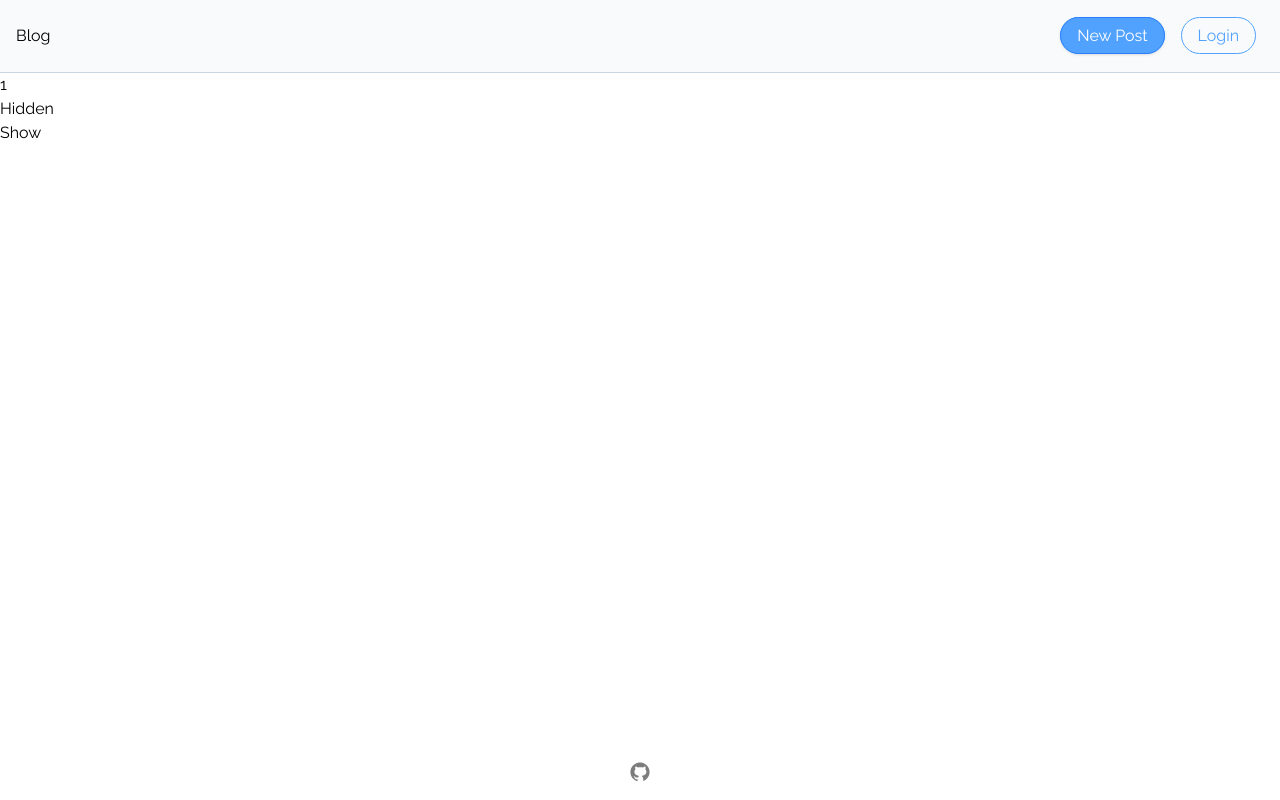
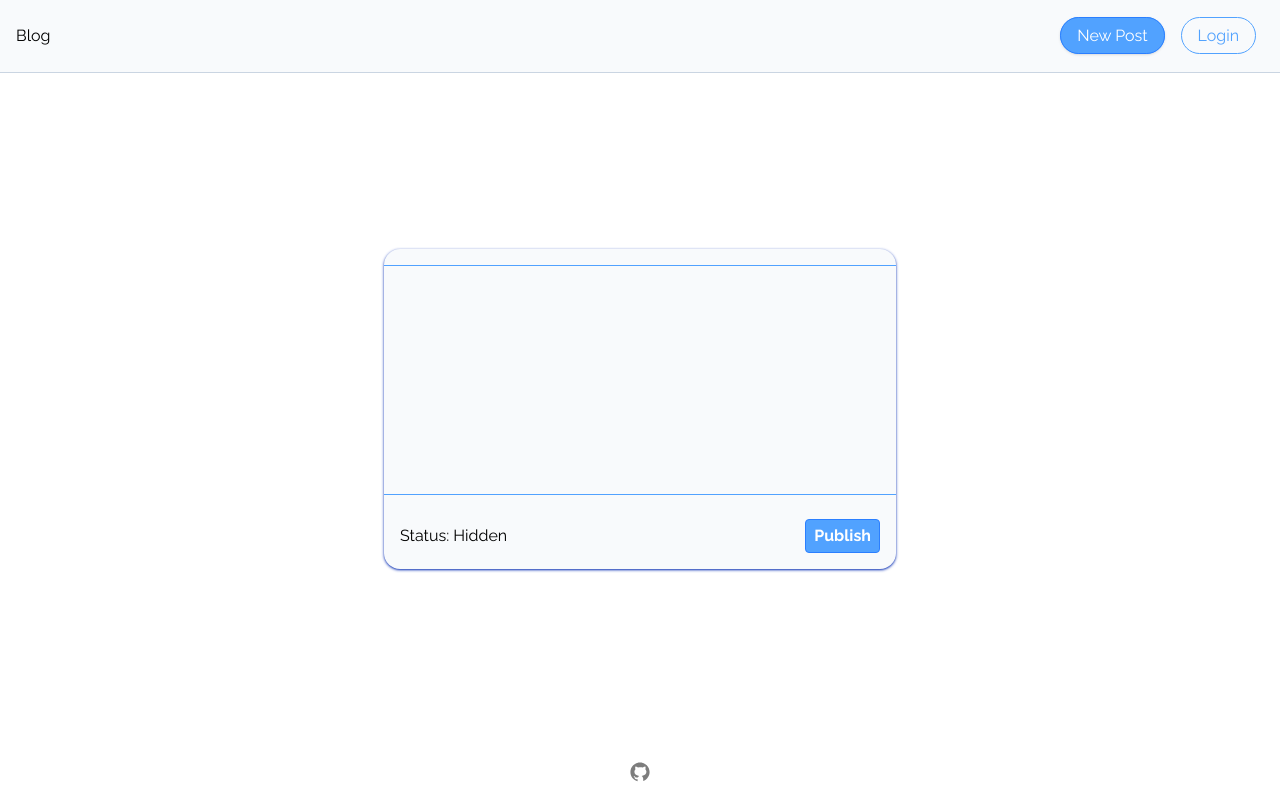
Before and after one commit to uwuzumaki/odin-blog-admin, a React (Vite) app: page /post/1 in a window 1280 px wide. Built offline with nearby package versions, Linux system fonts and the light colour scheme; no server answers.

Commit message:
Added styling for post page

```diff
--- a/src/Components/Postpage/PostPage.jsx
+++ b/src/Components/Postpage/PostPage.jsx
@@ -6,26 +6,34 @@ const PostPage = () => {
   const location = useLocation();
   const [post, setPost] = useState("");
   const [visibility, setVisibility] = useState("");
+  const [loadingPost, setLoadingPost] = useState(false);
+  const [updating, setUpdating] = useState(false);
 
   const getPost = async (currentLocation) => {
     const url = `http://localhost:3000/post/${currentLocation}`;
     try {
+      setLoadingPost(true);
       const data = await axios.get(url);
       setVisibility(data.data.status);
       setPost(data.data);
     } catch (err) {
       console.log(err);
+    } finally {
+      setLoadingPost(false);
     }
   };
 
   const toggleVis = async (currentLocation) => {
     const url = `http://localhost:3000/post/${currentLocation}`;
     try {
+      setUpdating(true);
       const data = await axios.put(url, {}, { withCredentials: true });
       setPost(data.data);
       setVisibility(!visibility);
     } catch (err) {
       console.log(err);
+    } finally {
+      setUpdating(false);
     }
   };
 
@@ -35,16 +43,39 @@ const PostPage = () => {
   }, []);
 
   return (
-    <div className="flex-1">
-      <p>{location.pathname.split("/")[2]}</p>
-      <p>{post.title}</p>
-      <p>{post.content}</p>
-      <p> {visibility ? "Displayed" : "Hidden"}</p>
-      <div
-        className="cursor-pointer"
-        onClick={() => toggleVis(location.pathname.split("/")[2])}
-      >
-        {visibility ? "Hide" : "Show"}
+    <div className="flex h-1/1 flex-1 flex-col items-center justify-center">
+      <div className="flex max-h-[40vh] min-h-[40vh] max-w-[40%] min-w-[40%] flex-col rounded-2xl border-blue-400 bg-slate-50 shadow shadow-blue-800">
+        {loadingPost ? (
+          <div className="flex flex-1 items-center justify-center">
+            <p className="animate-pulse">Loading Post...</p>
+          </div>
+        ) : (
+          <>
+            <p className="border-b-1 border-blue-400 px-4 py-2">{post.title}</p>
+            <p className="flex-1 overflow-y-auto px-4 py-4">{post.content}</p>
+          </>
+        )}
+        <div className="flex items-center justify-between justify-self-end border-t-1 border-blue-400 pt-4 pb-2">
+          <p className="px-4"> Status: {visibility ? "Published" : "Hidden"}</p>
+          {updating ? (
+            <div className="mx-4 my-2 flex cursor-not-allowed items-center justify-center rounded border border-blue-500 bg-blue-400 px-2 py-1 font-bold">
+              {" "}
+              <div class="mr-2 ml-1 h-4 w-4 animate-spin rounded-full border-2 border-white border-t-transparent"></div>
+              {visibility ? (
+                <p className="font-bold text-white">Hiding...</p>
+              ) : (
+                <p className="font-bold text-white">Publishing...</p>
+              )}
+            </div>
+          ) : (
+            <div
+              className="mx-4 my-2 max-w-full cursor-pointer self-start rounded border border-blue-500 bg-blue-400 px-2 py-1 font-bold text-white"
+              onClick={() => toggleVis(location.pathname.split("/")[2])}
+            >
+              {visibility ? "Hide" : "Publish"}
+            </div>
+          )}
+        </div>
       </div>
     </div>
   );
```
